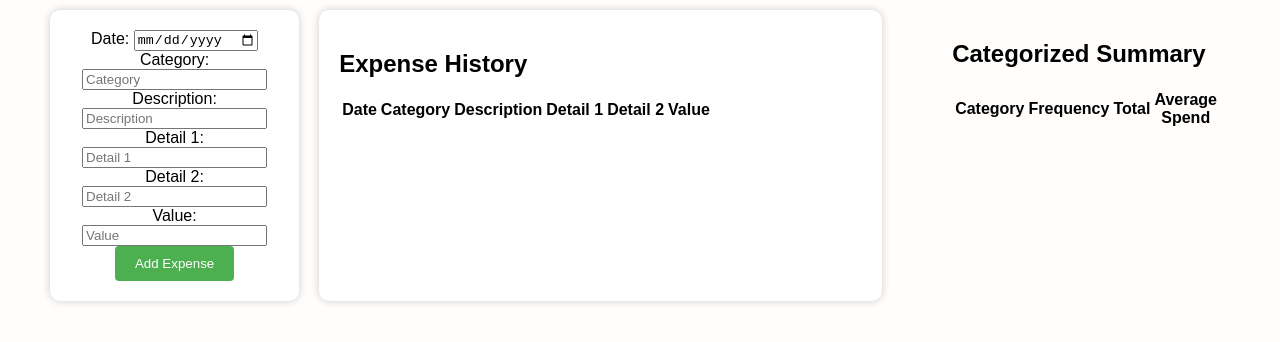
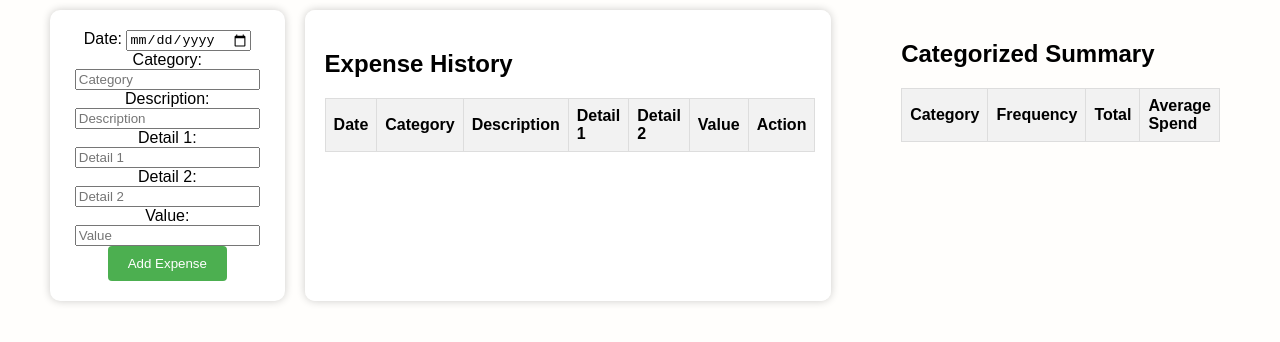
Before and after one commit to davidramirezhn/expense-tracker, a plain HTML site: page index.html in a window 1280 px wide. Drawn offline with Linux system fonts and the light colour scheme.

Commit message:
Update index.html

```diff
--- a/index.html
+++ b/index.html
@@ -5,6 +5,29 @@
     <meta name="viewport" content="width=device-width, initial-scale=1.0">
     <link rel="stylesheet" type="text/css" href="styles.css">
     <title>DRH - Expense Tracker</title>
+        <style>
+        /* Additional styling for the expense history table */
+        table {
+            width: 100%;
+            border-collapse: collapse;
+            margin-top: 20px;
+        }
+
+        th, td {
+            border: 1px solid #ddd;
+            padding: 8px;
+            text-align: left;
+        }
+
+        th {
+            background-color: #f2f2f2;
+        }
+
+        .delete-btn {
+            cursor: pointer;
+            color: red;
+        }
+    </style>
 </head>
 <body>
     <div class="container">
@@ -43,6 +66,7 @@
                     <th>Detail 1</th>
                     <th>Detail 2</th>
                     <th>Value</th>
+                    <th>Action</th>
                 </tr>
             </thead>
             <tbody id="expense-history">
```
Lines whose indentation alone changed are shown as unchanged.
